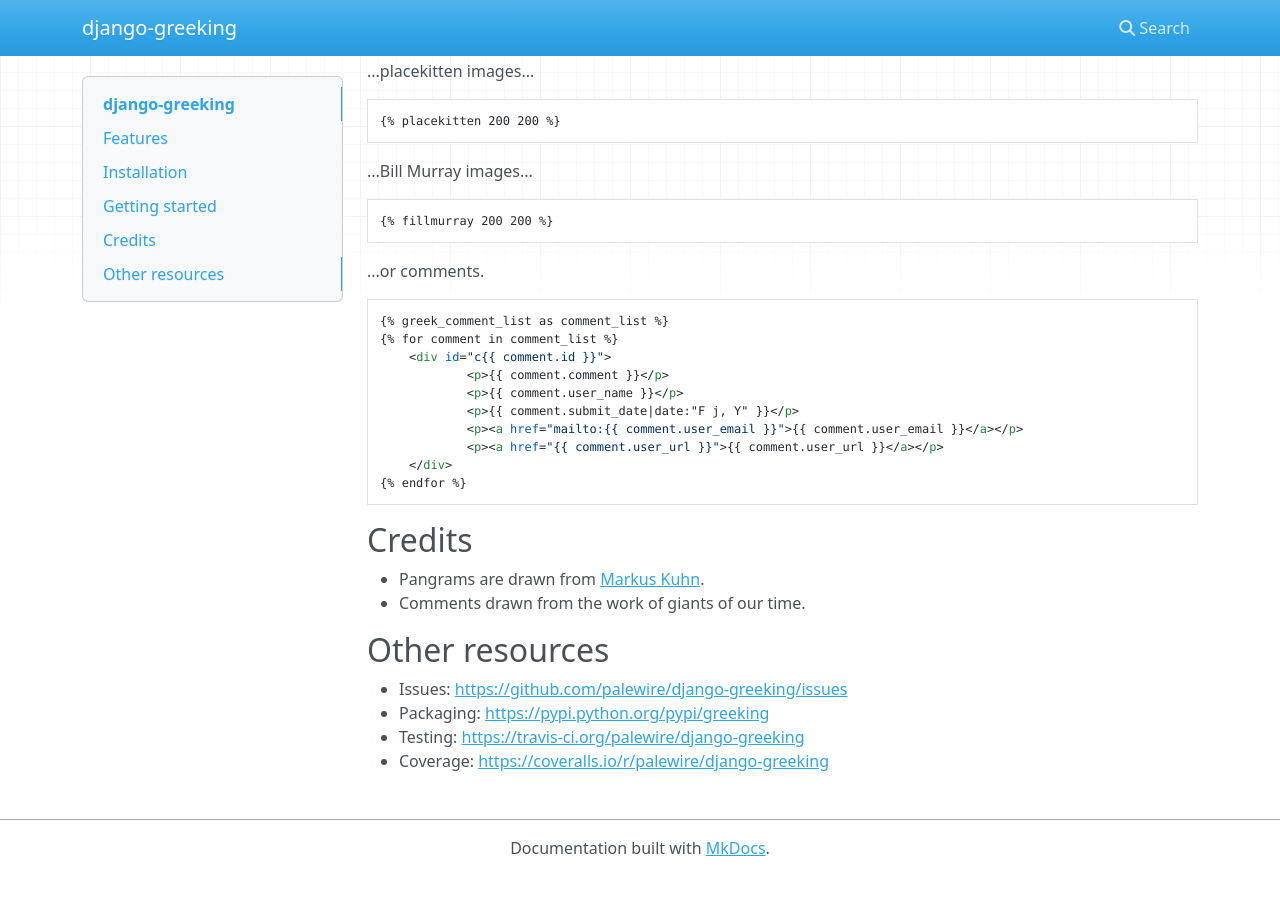
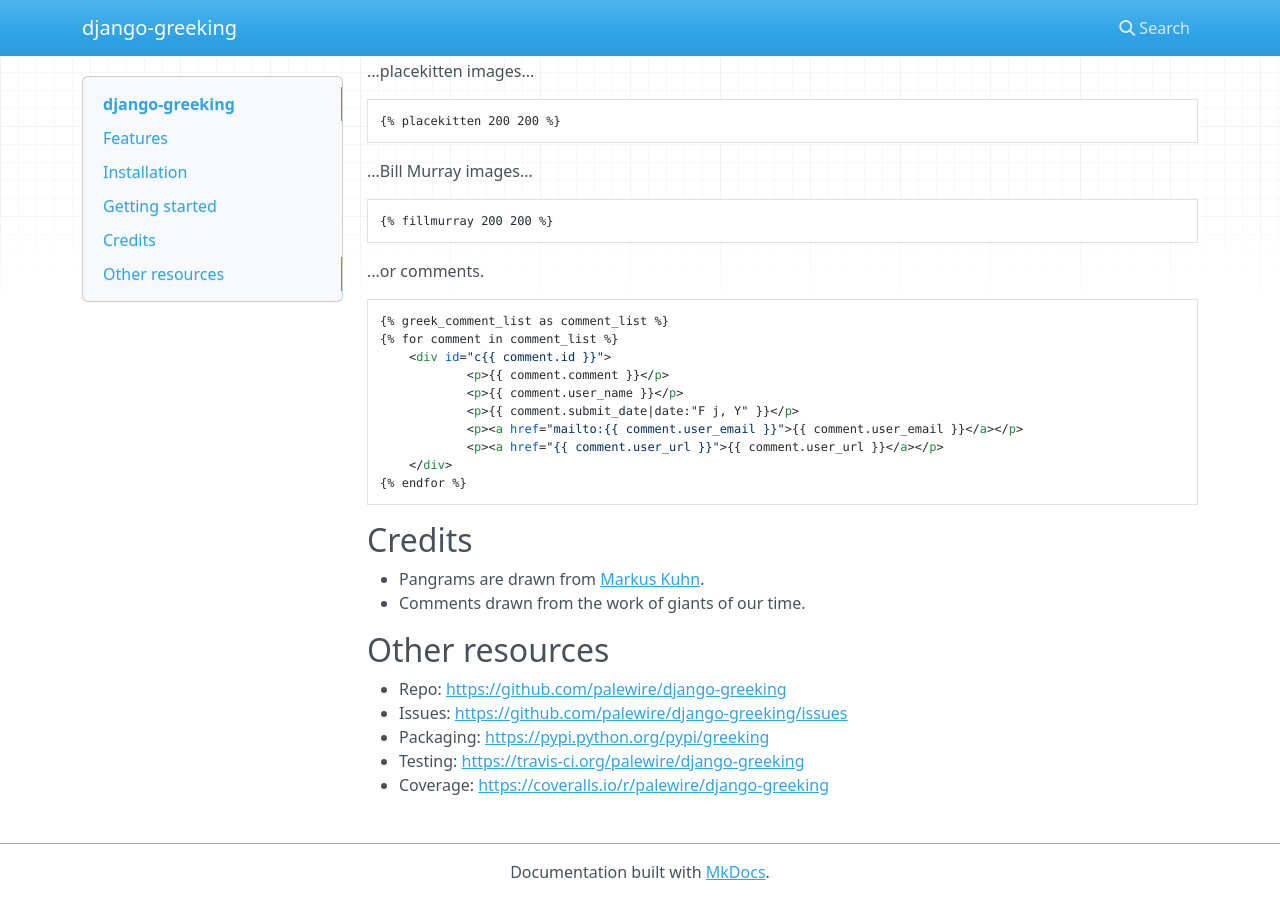
Before and after one commit to palewire/django-greeking, an MkDocs documentation site: the page built from docs/docs/index.md, in a window 1280 px wide and 900 px high, scrolled down 1115 px. Built offline with MkDocs 1.6.1, drawn with Linux system fonts in a browser that asks for light colours; nearby versions of some CDN libraries; before the commit the page ends 1991 px from its top, so only the background shows below that.

Commit message:
Added repo link to docs

```diff
--- a/docs/docs/index.md
+++ b/docs/docs/index.md
@@ -91,6 +91,7 @@ Like Jabberywocky...
 
 ## Other resources
 
+* Repo: [https://github.com/palewire/django-greeking](https://github.com/palewire/django-greeking)
 * Issues: [https://github.com/palewire/django-greeking/issues](https://github.com/palewire/django-greeking/issues)
 * Packaging: [https://pypi.python.org/pypi/greeking](https://pypi.python.org/pypi/greeking)
 * Testing: [https://travis-ci.org/palewire/django-greeking](https://travis-ci.org/palewire/django-greeking)
```
